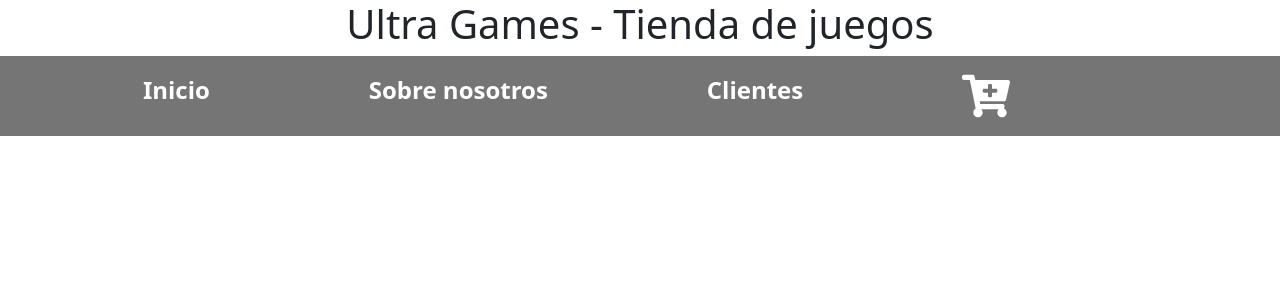
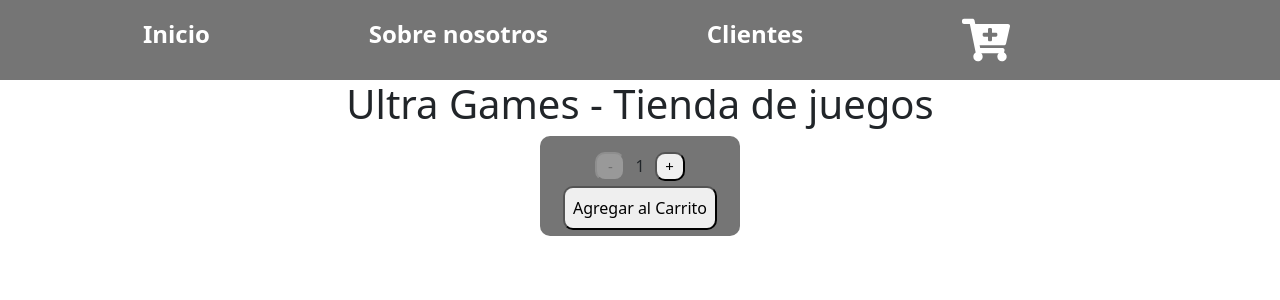
Before and after one commit to maycocortez/UltraGames_ReactJs, a React (Create React App) app: page / in a window 1280 px wide. Shown: the top 300 px of the page. Built offline with nearby package versions, Linux system fonts and the light colour scheme.

Commit message:
Añadiendo contador con Boton

```diff
--- a/src/App.js
+++ b/src/App.js
@@ -7,8 +7,9 @@ import ItemListContainer from './components/ItemListContainer';
 function App() {
     return (
     <div className = "App">
+       <NavBar />
       <ItemListContainer texto = "Ultra Games - Tienda de juegos" />
-      <NavBar />
+
     </div>);
 }
 
--- /dev/null
+++ b/src/components/ItemCount.js
@@ -0,0 +1,30 @@
+import "./styles/ItemCount.css";
+import React, {useEffect, useState, } from "react";
+
+export const ItemCount = ({initial, stock, onAdd}) => {
+    const [conteo, setConteo] = useState(parseInt(initial));
+    const resta = () => {
+        setConteo(conteo - 1)
+    }
+
+    const suma = () => {
+        setConteo(conteo + 1)
+    }
+
+    useEffect(() => {
+        setConteo(parseInt(initial));
+    },[initial])
+
+    return (
+        <div className="counter">
+            <button className="boton1" disabled={conteo <= 1} onClick={resta}>-</button>
+            <span>{conteo}</span>
+            <button className="boton2" disabled={conteo >= stock} onClick={suma}>+</button>
+            <div>
+                <button className="agregarCarrito" disabled={stock <= 0} onClick={() => onAdd(conteo)}>Agregar al  Carrito</button>
+            </div>
+        </div>
+    )
+}
+
+export default ItemCount;
--- a/src/components/ItemListContainer.js
+++ b/src/components/ItemListContainer.js
@@ -1,10 +1,18 @@
 import './styles/ItemListContainer.css'
 import React from 'react';
 import Title from './Title';
+import { ItemCount } from './ItemCount';
 
 export const ItemListContainer = ({texto}) => {
+    const onAdd = (unidades) => {
+        console.log (`Compraste ${unidades} unidades`);
+    }
+
     return (
-        <Title greeting={texto} />
+        <>
+            <Title greeting={texto} />
+            <ItemCount initial={1} stock={10} onAdd={onAdd} />
+        </>
     );
 }
 
--- /dev/null
+++ b/src/components/styles/ItemCount.css
@@ -0,0 +1,39 @@
+:root {
+    --blanco: #ffffff;
+    --oscuro: #212121;
+    --primario: #ffc107;
+    --secundario: #0097a7;
+    --gris: #757575;
+    --grisclaro: #DFE9F3;
+  }
+
+.counter {
+    width: fit-content;
+    background-color: var(--gris);
+    margin: auto;
+    padding: 1rem;
+    text-align: center;
+    border-radius: 10px;
+    width: 200px;
+    height: 100px;
+}
+
+.boton1{
+    margin-right: 10px;
+    width: 30px;
+    border-radius: 10px;
+    font-size: 15px;
+}
+ .boton2 {
+    margin-left: 10px;
+    width: 30px;
+    border-radius: 10px;
+    font-size: 15px;
+ }
+
+.agregarCarrito{
+    padding:8px;
+    margin-top: 5px;
+    border-radius: 10px ;
+
+}
```
